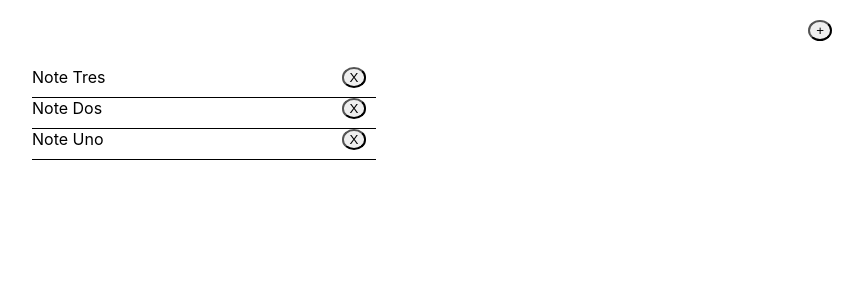
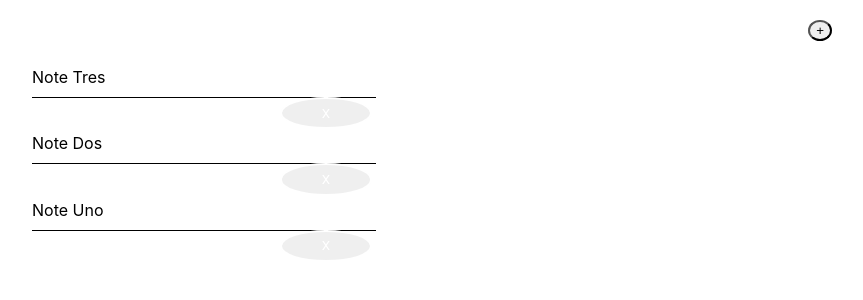
Before and after one commit to Sc0pz/CS321_PlanIt, a React (Create React App) app in the folder sidebar/: page / in a window 1280 px wide. Shown: the top 300 px of the page, without its empty margins (8-871 px from the left). Built offline with nearby package versions, Linux system fonts and the light colour scheme.

Commit message:
pretty delete?

```diff
--- a/sidebar/src/App.css
+++ b/sidebar/src/App.css
@@ -70,10 +70,23 @@ html, body, .note-wrapper-single
 }
 
 .delete-note{
-
-  position: absolute;
+  display:inline-block;
+  padding:0.5em 3em;
+  border:0.16em solid #FFFFFF;
+  margin:0 0.3em 0.3em 0;
+  box-sizing: border-box;
+  text-decoration:none;
+  text-transform:uppercase;
+  font-family:'Roboto',sans-serif;
+  font-weight:400;
+  color:#FFFFFF;
+  text-align:center;
+  transition: all 0.15s;
 }
-
+.delete-note:hover{
+  color:#DDDDDD;
+  border-color:#DDDDDD;
+}
 .add-note, .delete-note{
 
   border-radius: 50%;
@@ -94,7 +107,7 @@ input[type='text']{
   width: 90%;
   border: none;
   resize: none;
-  color: blue;
+  color: rgb(0, 0, 0);
   font-size: 25px;
 
 }
```
